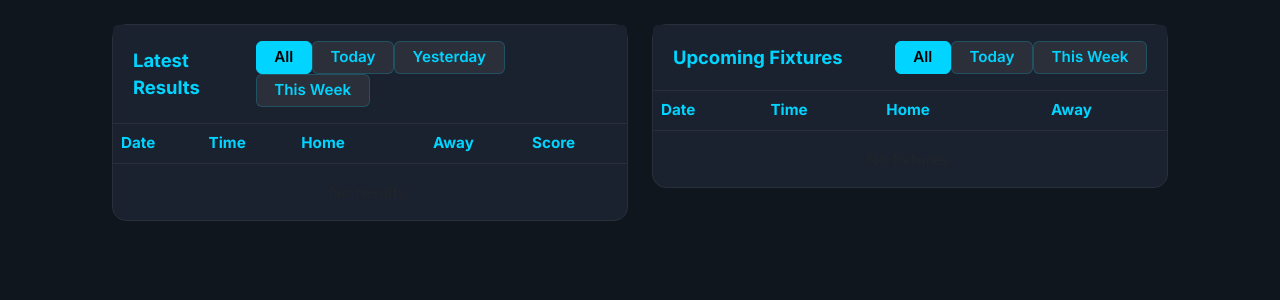
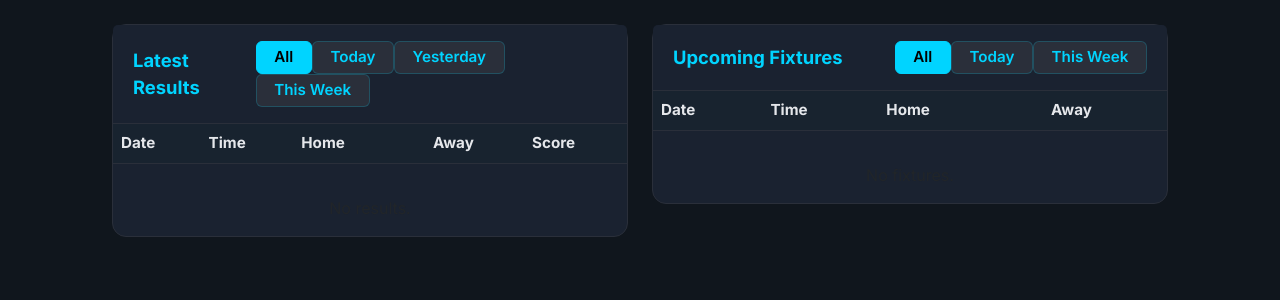
Before and after one commit to crni1995/ebasketball-project, a Flask app: page / in a window 1280 px wide. Shown: the part 66-366 px from the top of the page. Run offline with Flask 3, Linux system fonts and the light colour scheme; data that the repository does not hold is empty.

Commit message:
new design again

```diff
--- a/templates/index.html
+++ b/templates/index.html
@@ -82,27 +82,31 @@
       border-color: #00d4ff;
     }
 
-    .table {
-      margin: 0;
+    /* Fix white background in all table sections */
+    table,
+    .table,
+    .table th,
+    .table td,
+    .table thead,
+    .table tbody,
+    .table tr {
+      background-color: #18232f !important;
+      color: #e5e7eb !important;
+      border-color: #2a2f3a !important;
+    }
+
+    .table tr:hover {
+      background-color: #233041 !important;
     }
 
     .ngb-table th {
-      color: #00d4ff;
       font-weight: 700;
       font-size: 0.95rem;
-      background: #1a2230;
-      border-bottom: 1px solid #2a2f3a;
     }
 
     .ngb-table td {
       font-size: 0.95rem;
-      color: #dbeafe;
       vertical-align: middle;
-      border-top: 1px solid #2a2f3a;
-    }
-
-    .ngb-table tr:hover {
-      background: #223041;
     }
 
     .ngb-label {
```
Also changed, not shown: templates/backtest.html (+15 -9 lines), templates/odds.html (+16 -9 lines), templates/player_profile.html (+9 -5 lines), templates/standings.html (+4 -3 lines).
